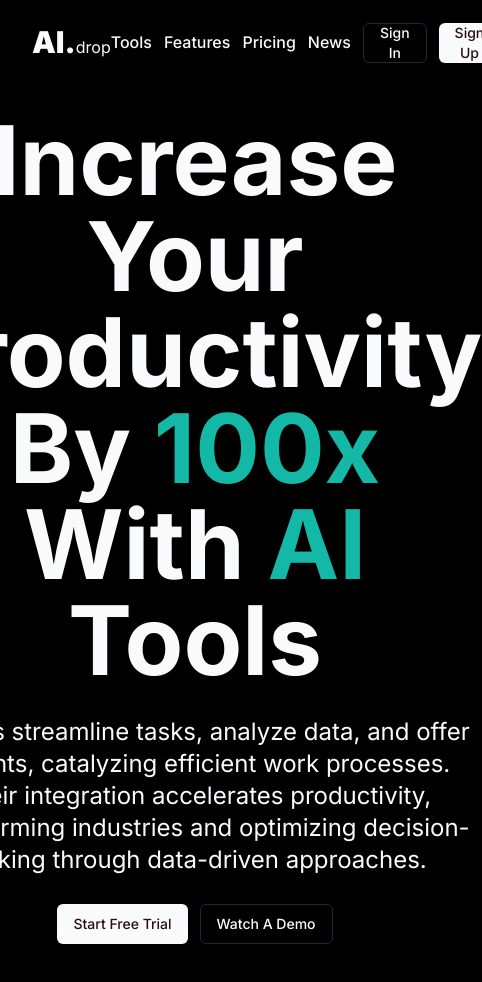
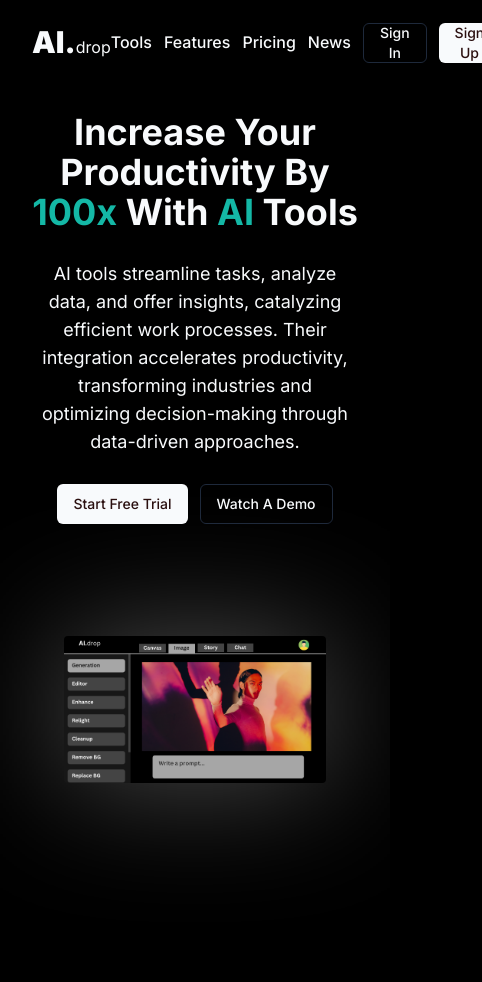
Before and after one commit to StepAsideLiL/ai-drop, a Next.js app: page / in a window 390 px wide. Shown: the top 982 px of the page, 482 px wide, since content can reach past the window. Built offline with nearby package versions, Linux system fonts and the light colour scheme.

Commit message:
add dashboard preview section

```diff
--- a/app/(home)/page.tsx
+++ b/app/(home)/page.tsx
@@ -1,3 +1,4 @@
+import DashboardPreview from "@/components/pages/home/DashboardPreview";
 import HomeBanner from "@/components/pages/home/HomeBanner";
 import SMain from "@/components/sui/SMain";
 import React from "react";
@@ -7,6 +8,8 @@
     <SMain>
       <div className="container mx-auto max-w-7xl">
         <HomeBanner />
+
+        <DashboardPreview />
 
         <div className="h-96"></div>
         <div className="h-96"></div>
--- a/app/layout.tsx
+++ b/app/layout.tsx
@@ -7,7 +7,7 @@
 
 export const metadata: Metadata = {
   title: "AI Drop",
-  description: "All your AI related Tools and Softwares.",
+  description: "Your Personal AI Assistant.",
 };
 
 export default function RootLayout({
--- /dev/null
+++ b/components/pages/home/DashboardPreview.tsx
@@ -0,0 +1,27 @@
+import image from "@/assets/images/dashboard.png";
+import { AspectRatio } from "@/components/ui/aspect-ratio";
+import Image from "next/image";
+
+const DashboardPreview = () => {
+  return (
+    <section className="container mx-auto">
+      <div className="relative">
+        <AspectRatio ratio={16 / 9} className="absolute">
+          <div className="h-full max-w-4xl mx-auto bg-white/30 blur-3xl">A</div>
+        </AspectRatio>
+
+        <div className="absolute inset-0">
+          <AspectRatio ratio={16 / 9} className="max-w-4xl mx-auto">
+            <Image
+              src={image}
+              alt="Dashboard Preview"
+              className="object-cover rounded-sm"
+            />
+          </AspectRatio>
+        </div>
+      </div>
+    </section>
+  );
+};
+
+export default DashboardPreview;
--- a/components/pages/home/HomeBanner.tsx
+++ b/components/pages/home/HomeBanner.tsx
@@ -7,13 +7,13 @@
     <section className="py-28">
       <SCenter>
         <div className="text-center space-y-7">
-          <h1 className="font-bold text-8xl">
+          <h1 className="text-4xl font-bold md:text-8xl">
             Increase Your Productivity By{" "}
             <span className="text-teal-500">100x</span> With{" "}
             <span className="text-teal-500">AI</span> Tools
           </h1>
 
-          <p className="text-2xl">
+          <p className="text-lg">
             AI tools streamline tasks, analyze data, and offer insights,
             catalyzing efficient work processes. Their integration accelerates
             productivity, transforming industries and optimizing decision-making
--- a/components/templates/nav-bar/NavBar.tsx
+++ b/components/templates/nav-bar/NavBar.tsx
@@ -4,7 +4,7 @@
 
 const NavBar = () => {
   return (
-    <header className="fixed top-0 w-full bg-black/80">
+    <header className="fixed top-0 z-50 w-full bg-black/80 backdrop-blur">
       <div className="container flex items-center justify-between py-5 mx-auto max-w-7xl">
         <div>
           <SLogoLink />
--- /dev/null
+++ b/components/ui/aspect-ratio.tsx
@@ -0,0 +1,7 @@
+"use client"
+
+import * as AspectRatioPrimitive from "@radix-ui/react-aspect-ratio"
+
+const AspectRatio = AspectRatioPrimitive.Root
+
+export { AspectRatio }
--- a/package.json
+++ b/package.json
@@ -9,6 +9,7 @@
     "lint": "next lint"
   },
   "dependencies": {
+    "@radix-ui/react-aspect-ratio": "^1.0.3",
     "@radix-ui/react-separator": "^1.0.3",
     "@radix-ui/react-slot": "^1.0.2",
     "@types/node": "20.5.6",
```
Also changed, not shown: assets/images/dashboard.png (added), 1 other file (tests, documents, lock files or other folders).
